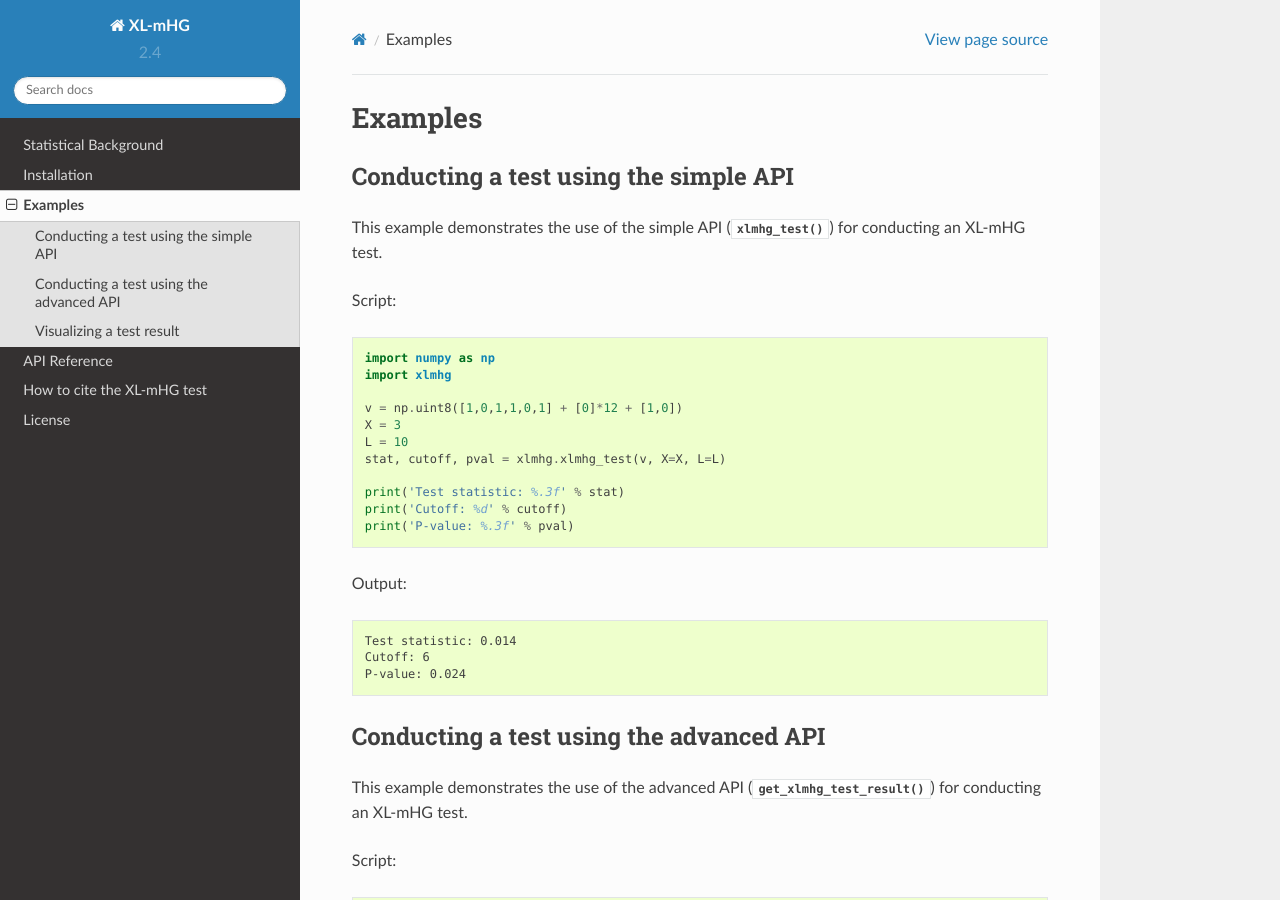
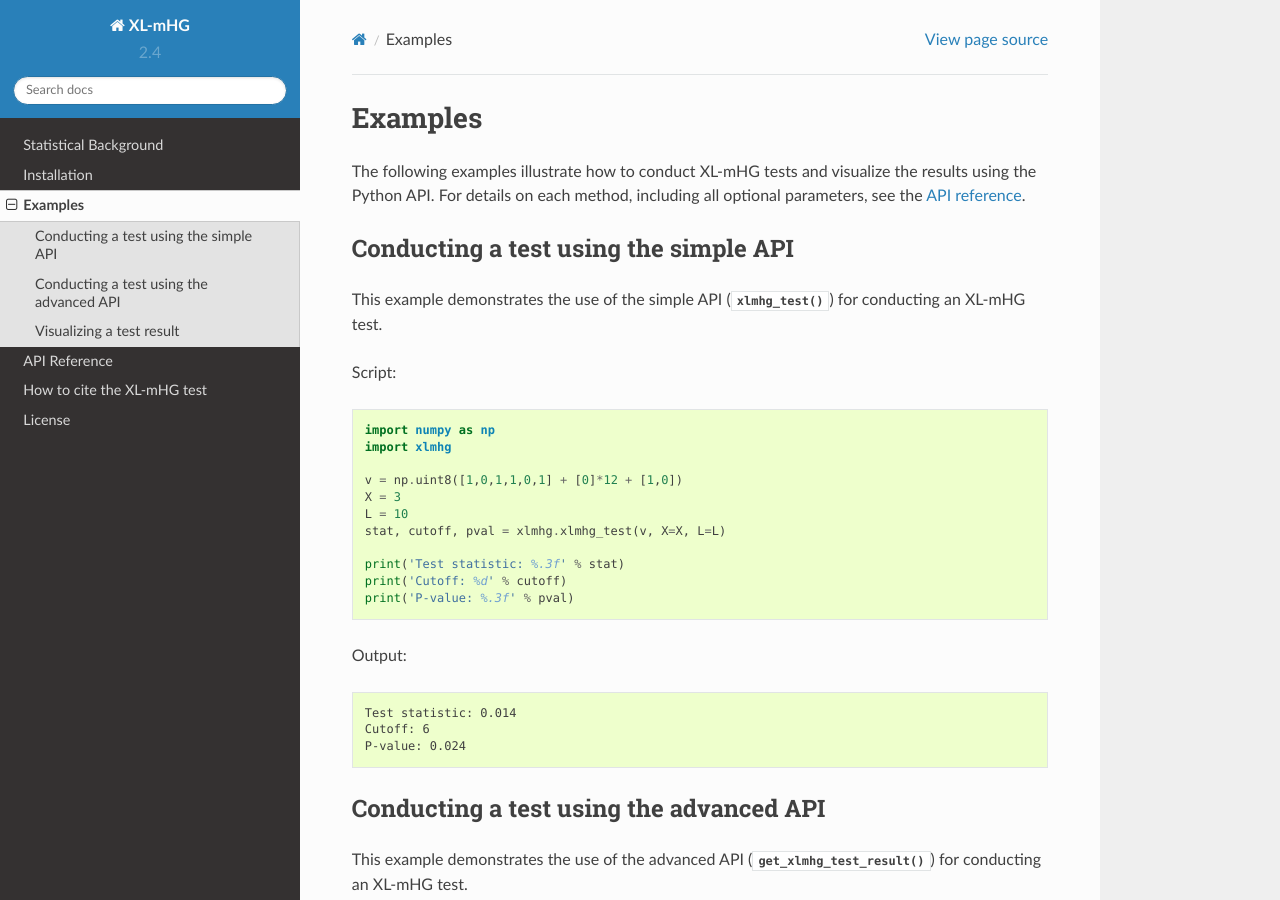
Before and after one commit to flo-compbio/xlmhg, a Sphinx documentation site: the page built from docs/source/examples.rst, in a window 1280 px wide and 900 px high. Built offline with Sphinx 7.4.7 and the Read the Docs theme 2.0.0, drawn with Linux system fonts in a browser that asks for light colours.

Commit message:
fix docs [skip ci]

```diff
--- a/docs/source/background.rst
+++ b/docs/source/background.rst
@@ -17,9 +17,6 @@
 
 Statistical Background
 ======================
-
-Overview
---------
 
 The XL-mHG test is a powerful semiparametric test to assess *enrichment* in
 ranked lists. It is based on the nonparametric **mHG test**, developed by
--- a/docs/source/examples.rst
+++ b/docs/source/examples.rst
@@ -17,6 +17,10 @@
 
 Examples
 ========
+
+The following examples illustrate how to conduct XL-mHG tests and visualize
+the results using the Python API. For details on each method,
+including all optional parameters, see the `API reference <api>`.
 
 Conducting a test using the simple API
 --------------------------------------
```
